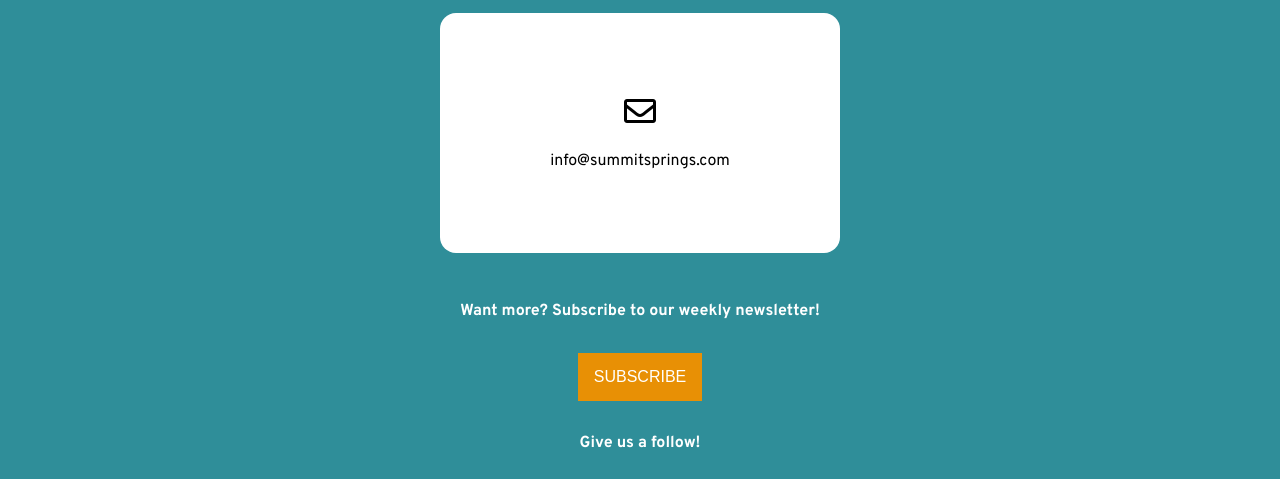
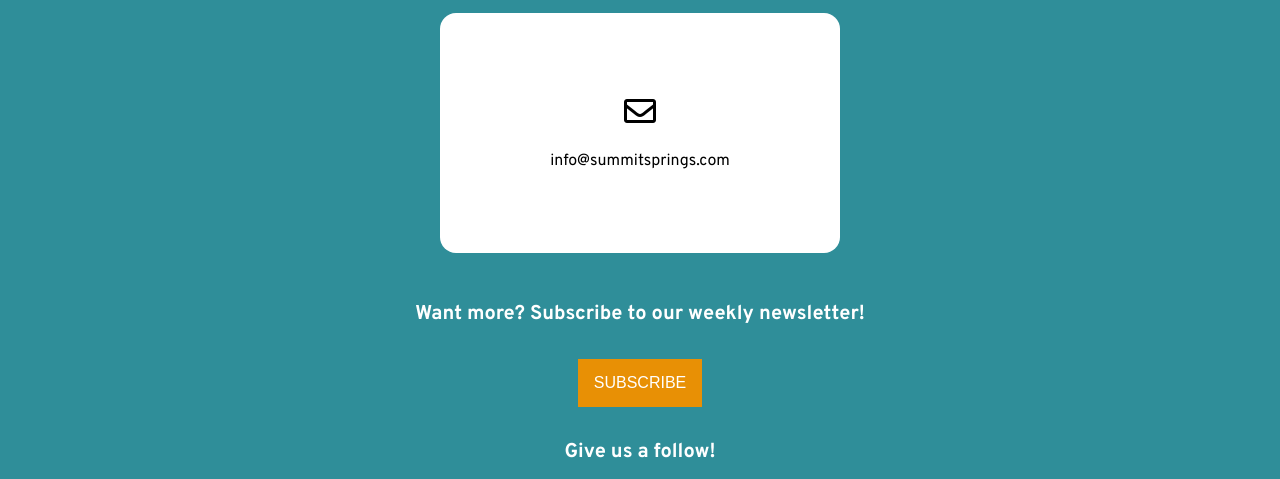
Before and after one commit to YuJ94/responsive-club-website, a plain HTML site: page index.html in a window 1280 px wide. Shown: the part 4416-4895 px from the top of the page. Drawn offline with Linux system fonts and the light colour scheme.

Commit message:
Updated h5 styles.

```diff
--- a/resources/css/style.css
+++ b/resources/css/style.css
@@ -47,6 +47,10 @@ h3 {
     text-transform: uppercase;
 }
 
+h5 {
+    font-size: 1.25rem;
+}
+
 p {
     font-size: 16px;
 }
@@ -71,6 +75,10 @@ a {
 
     h3 {
         font-size: 1.5rem;
+    }
+
+    h5 {
+        font-size: 1rem;
     }
 
 }
@@ -511,7 +519,6 @@ header {
 }
 
 .newsletter-container h5 {
-    font-size: 1rem;
     padding: 2rem 0;
 }
 
@@ -552,8 +559,7 @@ header {
     text-align: center;
 }
 
-.follow-container h5 {
-    font-size: 1rem;
+.follow-container h5 {;
     padding: 2rem 0 1.5rem 0;
 }
 
```
